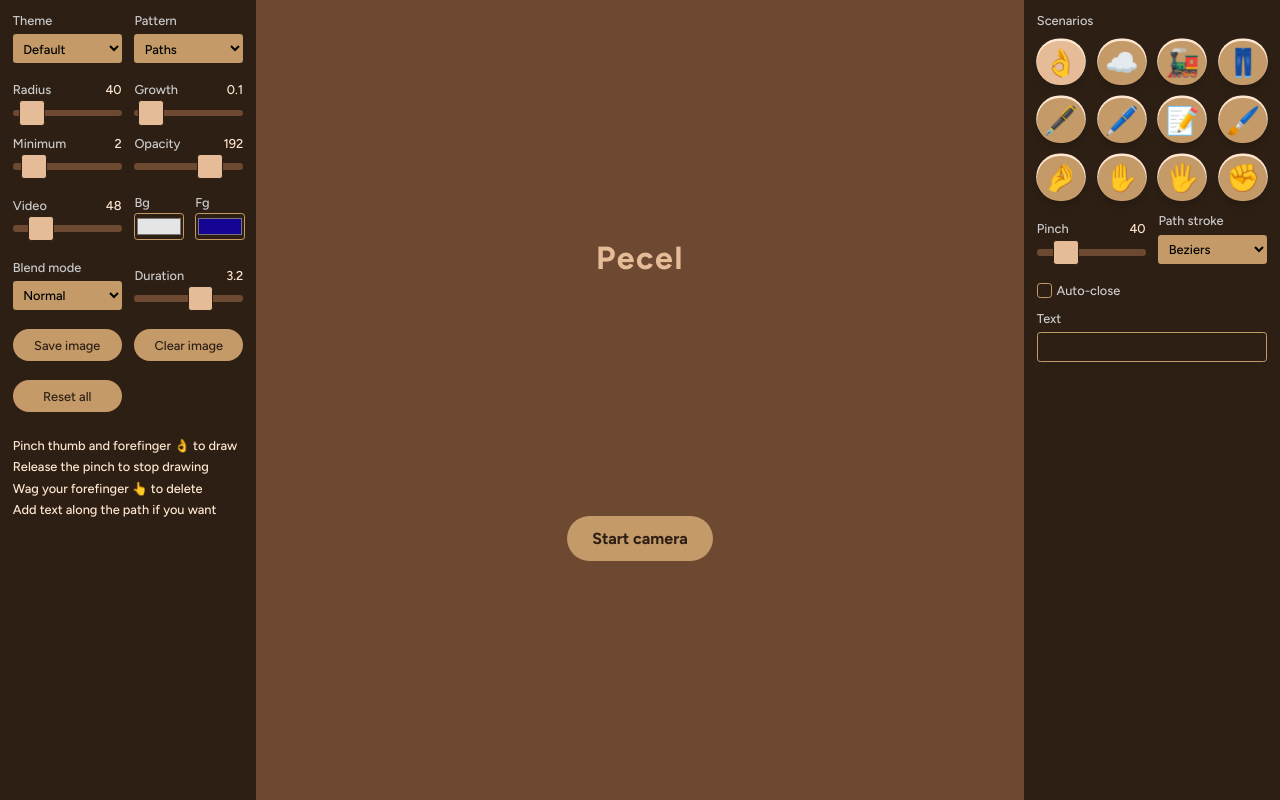
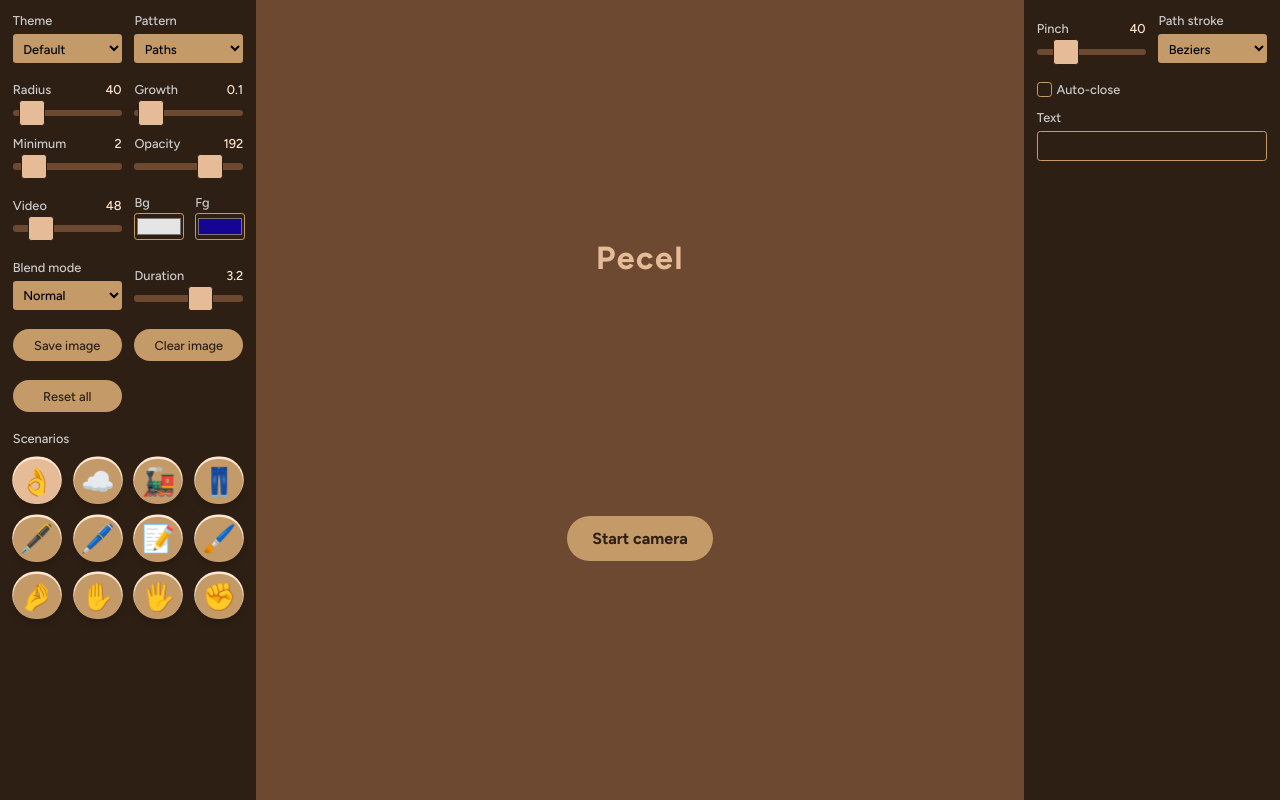
Before and after one commit to cincplug/machevuoi, a Next.js app: page / in a window 1280 px wide. Built offline with nearby package versions, Linux system fonts and the light colour scheme; a web font is replaced by a local one.

Commit message:
Make room for more drawing controls

```diff
--- a/app/components/nav/Menu.js
+++ b/app/components/nav/Menu.js
@@ -1,17 +1,11 @@
 import DEFAULT_SETUP from "../../_setup.json";
 import ControlGroup from "./Controls";
 import Buttons from "./Buttons";
-import Info from "./Info";
 import ScenarioSelection from "./ScenarioSelection";
 import ScratchPoints from "./ScratchPoints";
 
 const Menu = (props) => {
-  const {
-    setup,
-    setSetup,
-    handleInputChange,
-    clearPaths,
-  } = props;
+  const { setup, setSetup, handleInputChange, clearPaths } = props;
   const { pattern, isScratchCanvas } = setup;
   return (
     <>
@@ -27,10 +21,9 @@ const Menu = (props) => {
           )}
         />
         <Buttons {...{ clearPaths }} />
-        <Info {...{ setup }} />
+        <ScenarioSelection {...{ setup, setSetup, handleInputChange }} />
       </nav>
       <nav className={`menu menu--secondary`}>
-        <ScenarioSelection {...{ setup, setSetup, handleInputChange }} />
         <ControlGroup
           {...{ setup, handleInputChange }}
           controls={DEFAULT_SETUP.filter(
```
